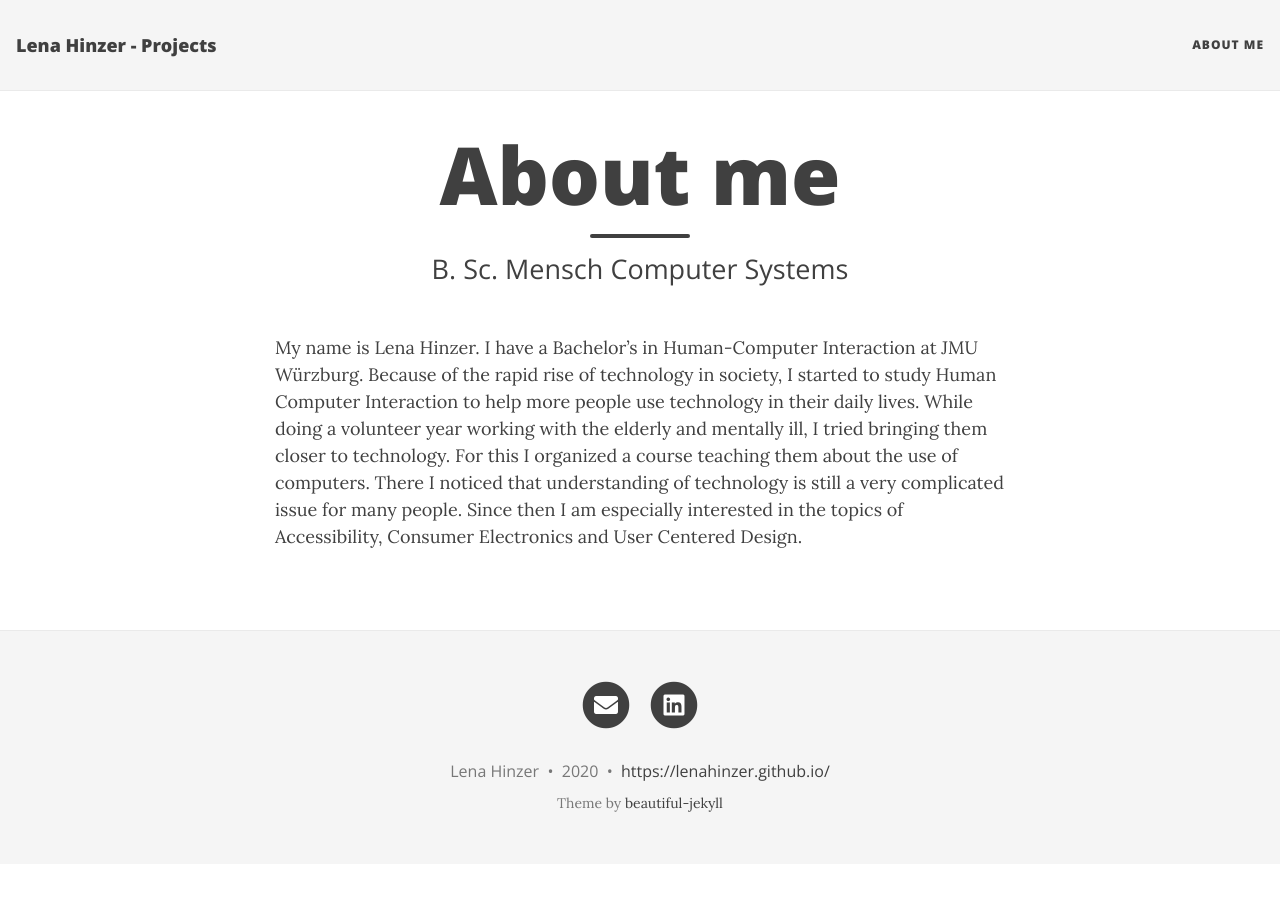
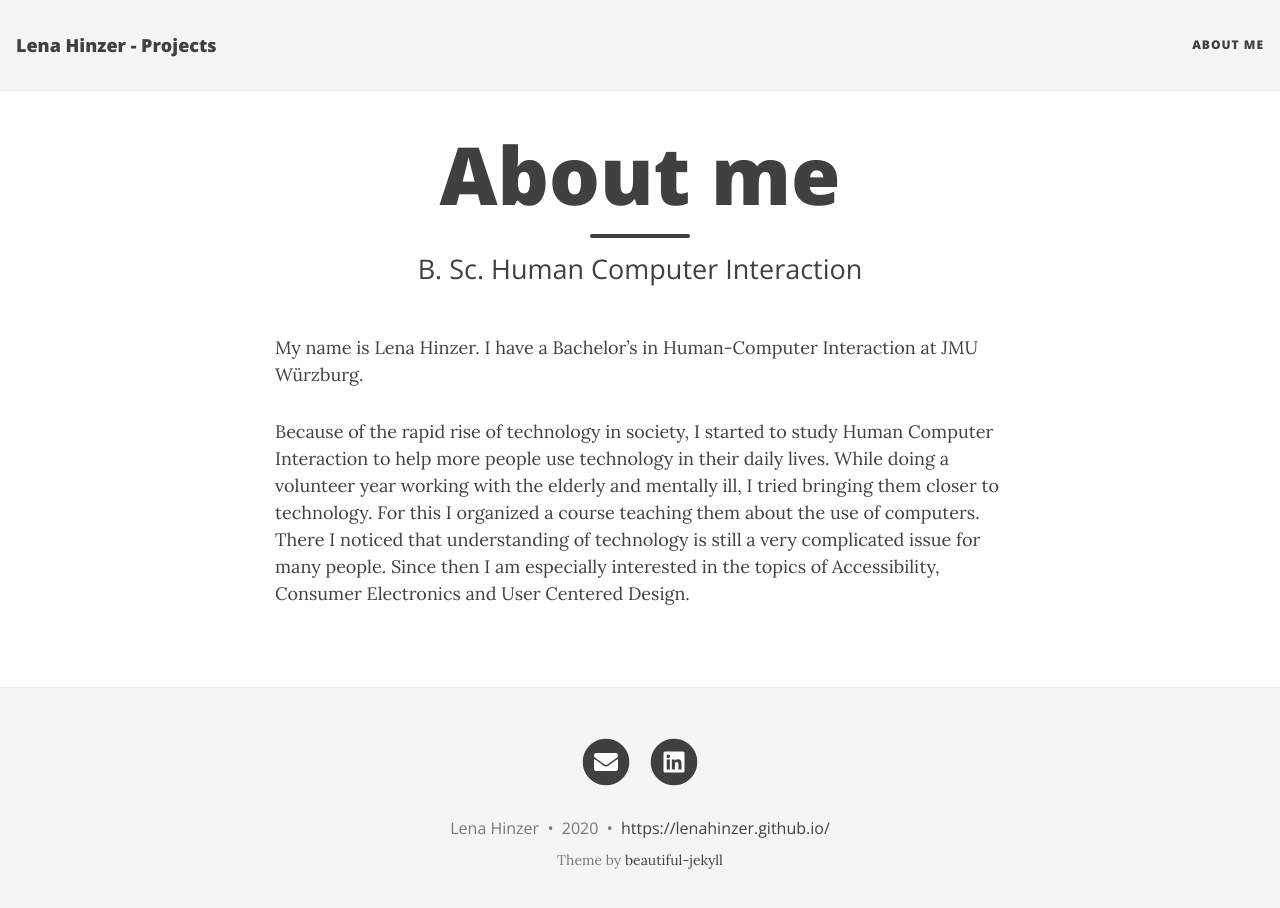
Before and after one commit to LenaHinzer/lenahinzer.github.io, a Jekyll site: the page built from aboutme.md, in a window 1280 px wide and 921 px high. Shown: the top 908 px of the window. Built offline with Jekyll 4.4.1, drawn with Linux system fonts in a browser that asks for light colours; nearby versions of some CDN libraries.

Commit message:
Absatz? Who tf knows

```diff
--- a/aboutme.md
+++ b/aboutme.md
@@ -1,8 +1,9 @@
 ---
 layout: page
 title: About me
-subtitle: B. Sc. Mensch Computer Systems
+subtitle: B. Sc. Human Computer Interaction
 ---
 
 My name is Lena Hinzer. I have a Bachelor's in Human-Computer Interaction at JMU Würzburg.
+
 Because of the rapid rise of technology in society, I started to study Human Computer Interaction to help more people use technology in their daily lives. While doing a volunteer year working with the elderly and mentally ill, I tried bringing them closer to technology. For this I organized a course teaching them about the use of computers. There I noticed that understanding of technology is still a very complicated issue for many people. Since then I am especially interested in the topics of Accessibility, Consumer Electronics and User Centered Design.
```
